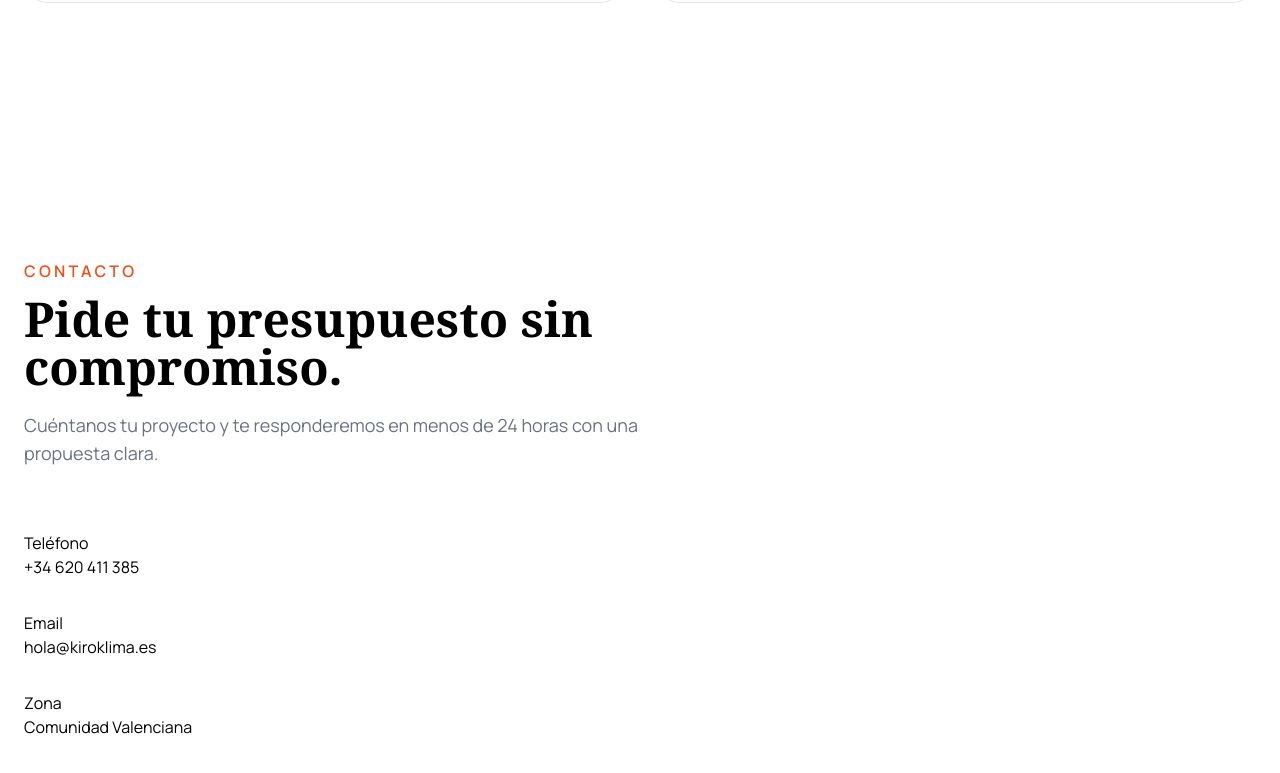
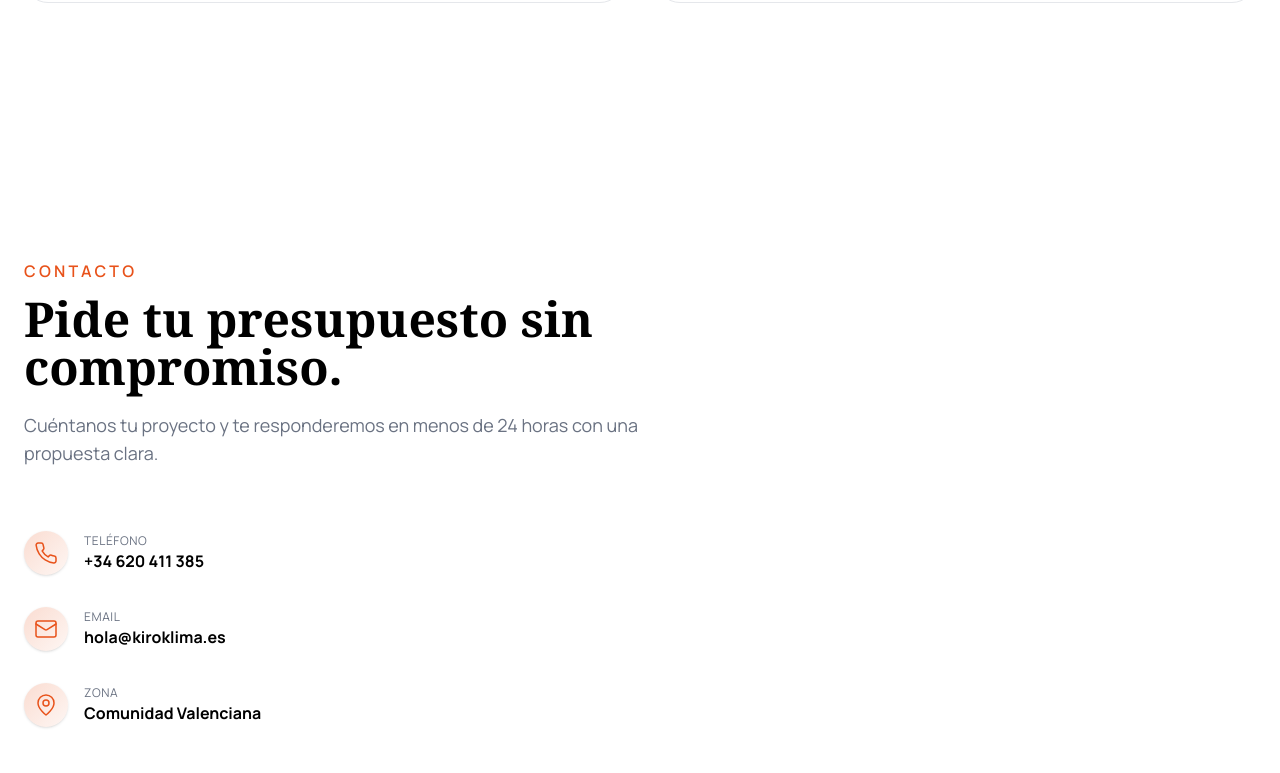
Before and after one commit to yoanastamenova/KiroKlima, a Next.js app: page / in a window 1280 px wide. Shown: the part 2107-2880 px from the top of the page. Built offline with nearby package versions, Linux system fonts and the light colour scheme.

Commit message:
feat: enhance contact section with icons and improved layout

```diff
--- a/app/contacto/contacto.tsx
+++ b/app/contacto/contacto.tsx
@@ -16,17 +16,40 @@ export default function Contacto() {
             </p>
           </div>
              <div className="max-w-2xl mt-16 grid md:grid-rows-3 gap-8">
-                <div>
-                    <p>Teléfono</p>
-                    <p>+34 620 411 385</p>
+                <div className="flex items-center gap-4">
+                    <span className="p-2.5 bg-linear-to-br from-brand-orange/20 to-brand-orange/5 rounded-full shadow-sm">
+                        <svg className="w-6 h-6 text-brand-orange" viewBox="0 0 24 24" fill="none" stroke="currentColor" strokeWidth="1.5" strokeLinecap="round" strokeLinejoin="round">
+                            <path d="M22 16.92v3a2 2 0 0 1-2.18 2 19.79 19.79 0 0 1-8.63-3.07 19.5 19.5 0 0 1-6-6 19.79 19.79 0 0 1-3.07-8.67A2 2 0 0 1 4.11 2h3a2 2 0 0 1 2 1.72 12.84 12.84 0 0 0 .7 2.81 2 2 0 0 1-.45 2.11L8.09 9.91a16 16 0 0 0 6 6l1.27-1.27a2 2 0 0 1 2.11-.45 12.84 12.84 0 0 0 2.81.7A2 2 0 0 1 22 16.92z" />
+                        </svg>
+                    </span>
+                    <div>
+                        <p className="text-xs uppercase tracking-wider text-gray-500">Teléfono</p>
+                        <p className="font-bold text-black">+34 620 411 385</p>
+                    </div>
                 </div>
-                 <div>
-                    <p>Email</p>
-                    <p>hola@kiroklima.es</p>
+                 <div className="flex items-center gap-4">
+                    <span className="p-2.5 bg-linear-to-br from-brand-orange/20 to-brand-orange/5 rounded-full shadow-sm">
+                        <svg className="w-6 h-6 text-brand-orange" viewBox="0 0 24 24" fill="none" stroke="currentColor" strokeWidth="1.5" strokeLinecap="round" strokeLinejoin="round">
+                            <rect width="20" height="16" x="2" y="4" rx="2" />
+                            <path d="m22 7-8.97 5.7a1.94 1.94 0 0 1-2.06 0L2 7" />
+                        </svg>
+                    </span>
+                    <div>
+                        <p className="text-xs uppercase tracking-wider text-gray-500">Email</p>
+                        <p className="font-bold text-black">hola@kiroklima.es</p>
+                    </div>
                 </div>
-                 <div>
-                    <p>Zona</p>
-                    <p>Comunidad Valenciana</p>
+                 <div className="flex items-center gap-4">
+                    <span className="p-2.5 bg-linear-to-br from-brand-orange/20 to-brand-orange/5 rounded-full shadow-sm">
+                        <svg className="w-6 h-6 text-brand-orange" viewBox="0 0 24 24" fill="none" stroke="currentColor" strokeWidth="1.5" strokeLinecap="round" strokeLinejoin="round">
+                            <path d="M20 10c0 6-8 12-8 12s-8-6-8-12a8 8 0 0 1 16 0Z" />
+                            <circle cx="12" cy="10" r="3" />
+                        </svg>
+                    </span>
+                    <div>
+                        <p className="text-xs uppercase tracking-wider text-gray-500">Zona</p>
+                        <p className="font-bold text-black">Comunidad Valenciana</p>
+                    </div>
                 </div>
              </div>
              </div>
```
